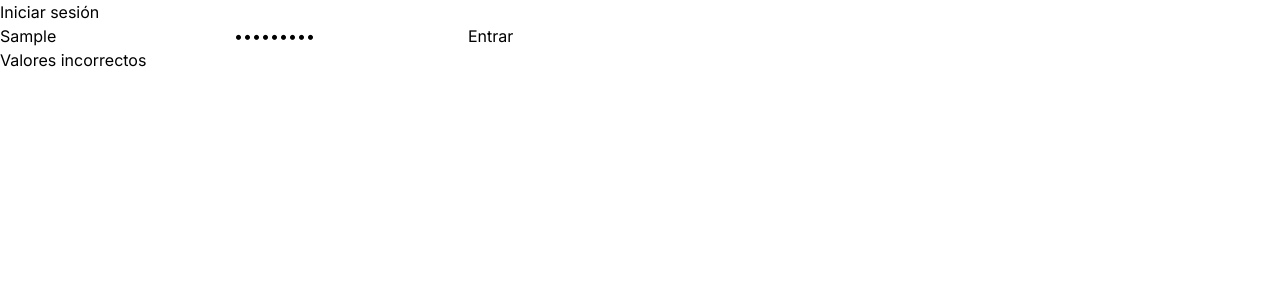
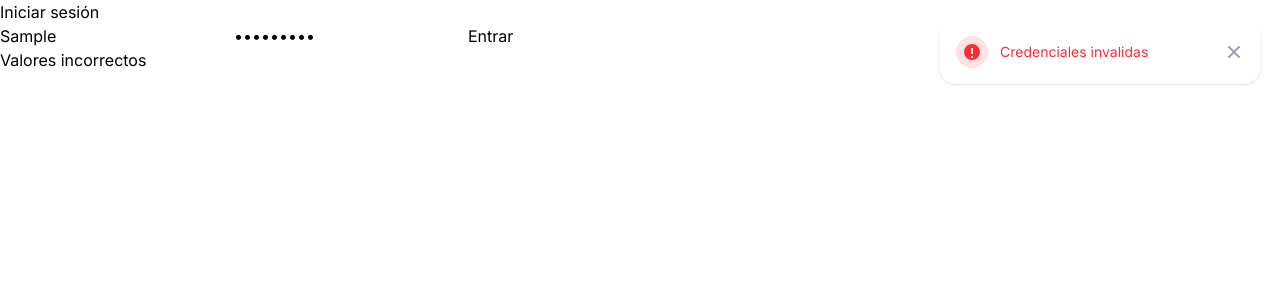
Before and after one commit to xWickz/colegio-app, a Vue app: page /login in a window 1280 px wide. Both pictures are taken after typing "Sample", "Sample123" into the empty fields and a click on the button "Entrar". Shown: the top 300 px of the page. Built offline with nearby package versions, Linux system fonts and the light colour scheme; no server answers.

Commit message:
feat: agregar componente Toast y funcionalidad de cierre de sesión en Navbar

```diff
--- a/src/App.vue
+++ b/src/App.vue
@@ -1,3 +1,8 @@
 <template>
+    <Toast />
     <RouterView />
 </template>
+
+<script setup>
+import Toast from '@/components/Toast.vue'
+</script>
--- /dev/null
+++ b/src/components/Toast.vue
@@ -0,0 +1,55 @@
+<template>
+  <div
+    v-if="visible"
+    :class="[
+      'fixed top-5 right-5 z-50 flex items-center w-full max-w-xs p-4 mb-4 rounded-lg shadow',
+      typeClass
+    ]"
+    role="alert"
+  >
+    <div :class="['inline-flex items-center justify-center flex-shrink-0 w-8 h-8 rounded-lg', iconBgClass]">
+      <svg class="w-5 h-5" fill="currentColor" viewBox="0 0 20 20">
+        <path v-if="type === 'success'" fill-rule="evenodd"
+          d="M16.707 5.293a1 1 0 00-1.414 0L9 11.586 6.707 9.293a1 1 0 00-1.414 1.414l3 3a1 1 0 001.414 0l7-7a1 1 0 000-1.414z"
+          clip-rule="evenodd"></path>
+        <path v-else fill-rule="evenodd"
+          d="M10 18a8 8 0 100-16 8 8 0 000 16zm-1-4h2v2h-2v-2zm0-8h2v6h-2V6z"
+          clip-rule="evenodd"></path>
+      </svg>
+    </div>
+    <div class="ms-3 text-sm font-normal">{{ message }}</div>
+    <button
+      type="button"
+      class="ms-auto -mx-1.5 -my-1.5 bg-white text-gray-400 hover:text-gray-900 rounded-lg focus:ring-2 focus:ring-gray-300 p-1.5 inline-flex h-8 w-8"
+      @click="hide"
+      aria-label="Close"
+    >
+      <span class="sr-only">Cerrar</span>
+      <svg class="w-5 h-5" fill="currentColor" viewBox="0 0 20 20">
+        <path fill-rule="evenodd"
+          d="M4.293 4.293a1 1 0 011.414 0L10 8.586l4.293-4.293a1 1 0 111.414 1.414L11.414 10l4.293 4.293a1 1 0 01-1.414 1.414L10 11.414l-4.293 4.293a1 1 0 01-1.414-1.414L8.586 10 4.293 5.707a1 1 0 010-1.414z"
+          clip-rule="evenodd"></path>
+      </svg>
+    </button>
+  </div>
+</template>
+
+<script setup>
+import { computed } from 'vue'
+import { visible, message, type } from '@/services/toast'
+
+function hide() {
+  visible.value = false
+}
+
+const typeClass = computed(() =>
+  type.value === 'success'
+    ? 'text-green-500 bg-white'
+    : 'text-red-500 bg-white'
+)
+const iconBgClass = computed(() =>
+  type.value === 'success'
+    ? 'text-green-500 bg-green-100'
+    : 'text-red-500 bg-red-100'
+)
+</script>
--- a/src/components/sideNavbar.vue
+++ b/src/components/sideNavbar.vue
@@ -1,13 +1,22 @@
 <script setup>
 import { ref, onMounted } from 'vue'
 import { getUsuarioActual } from '@/services/auth'
+import { useRouter } from 'vue-router'
+import { showToast } from '@/services/toast'
 
 const usuario = ref(getUsuarioActual())
+const router = useRouter()
 
 // Actualiza el usuario cuando cambie el token (por ejemplo, después de login)
 window.addEventListener('storage', () => {
   usuario.value = getUsuarioActual()
 })
+
+function logout() {
+   localStorage.removeItem('token')
+   showToast('Has cerrado session', 'success')
+   router.push('/login')
+}
 
 onMounted(() => {
   usuario.value = getUsuarioActual()
@@ -67,6 +76,9 @@ onMounted(() => {
                 </a>
             </RouterLink>
          </li>
+      <button v-if="usuario" @click="logout" class="mt-4 px-4 py-2 bg-red-500 text-white rounded">
+         Cerrar sesión
+      </button>
       </ul>
    </div>
 </aside>
--- a/src/router/index.js
+++ b/src/router/index.js
@@ -15,7 +15,8 @@ const routes = [
     {
         path: '/alumnos',
         name: 'Alumnos',
-        component: Alumnos
+        component: Alumnos,
+        meta: { requiresAuth: true }
     },
     {
         path: '/profesores',
@@ -38,3 +39,14 @@ export const router = createRouter({
     history: createWebHistory(),
     routes
 });
+
+router.beforeEach((to, from, next) => {
+    const token = localStorage.getItem('token');
+    if (to.meta.requiresAuth && !token) {
+        next('/login')
+    } else {
+        next()
+    }
+})
+
+export default router
--- /dev/null
+++ b/src/services/toast.js
@@ -0,0 +1,12 @@
+import { ref } from 'vue'
+
+export const visible = ref(false)
+export const message = ref('')
+export const type = ref('success')
+
+export function showToast(msg, toastType = 'success', duration = 3000) {
+  message.value = msg
+  type.value = toastType
+  visible.value = true
+  setTimeout(() => visible.value = false, duration)
+}
--- a/src/views/Login.vue
+++ b/src/views/Login.vue
@@ -1,7 +1,10 @@
 <script setup>
 import { ref } from 'vue'
 import axios from 'axios'
+import { showToast } from '@/services/toast'
+import { useRouter } from 'vue-router'
 
+const router = useRouter()
 const usuario = ref('')
 const password = ref('')
 const error = ref('')
@@ -16,8 +19,10 @@ const login = async () => {
         })
 
         localStorage.setItem('token', response.data.token)
-        window.location.href = '/'
+        showToast('Iniciaste sesion', 'success')
+        router.push('/')
     } catch (err) {
+        showToast('Credenciales invalidas', 'error')
         error.value = 'Valores incorrectos'
     }
 }
```
